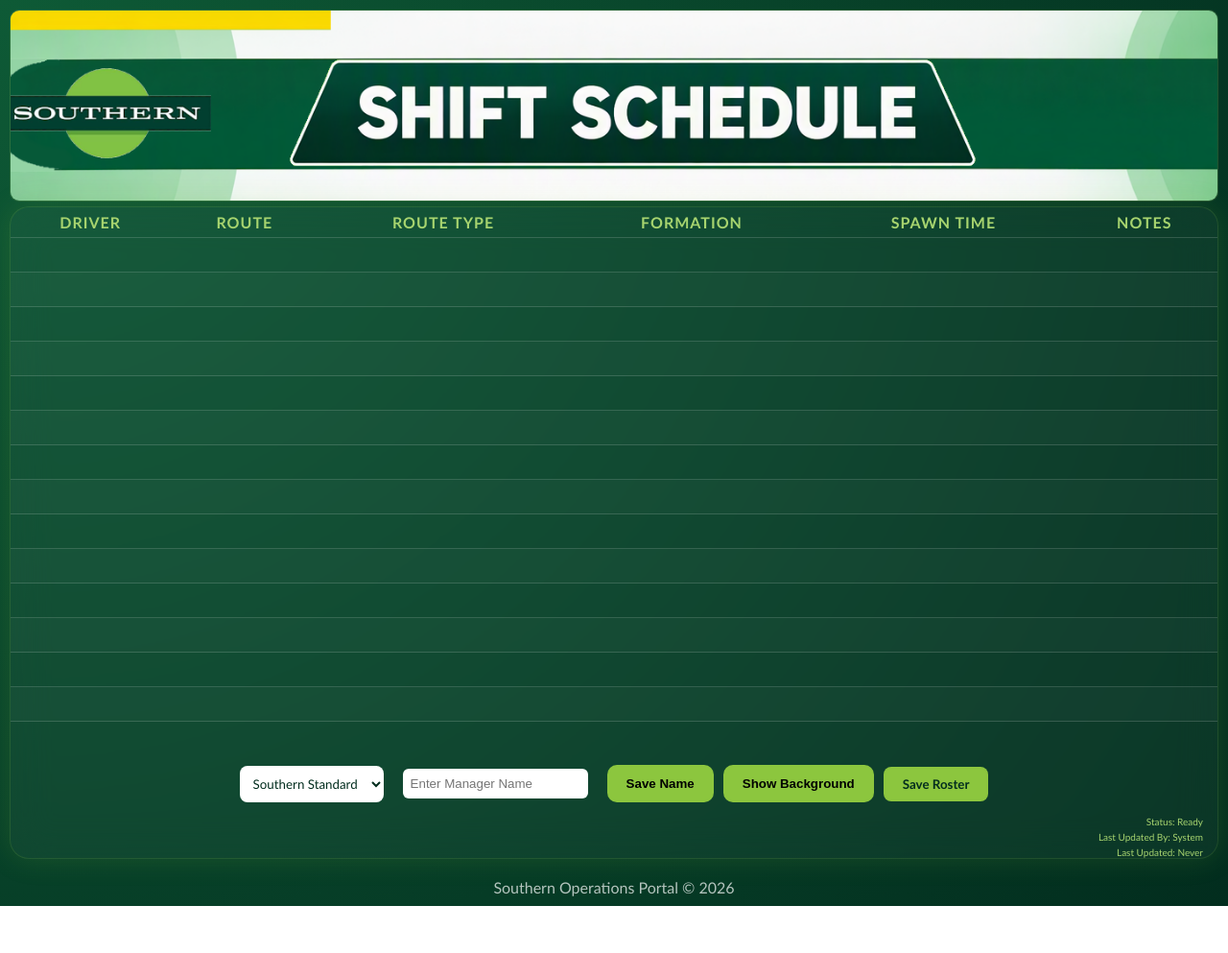
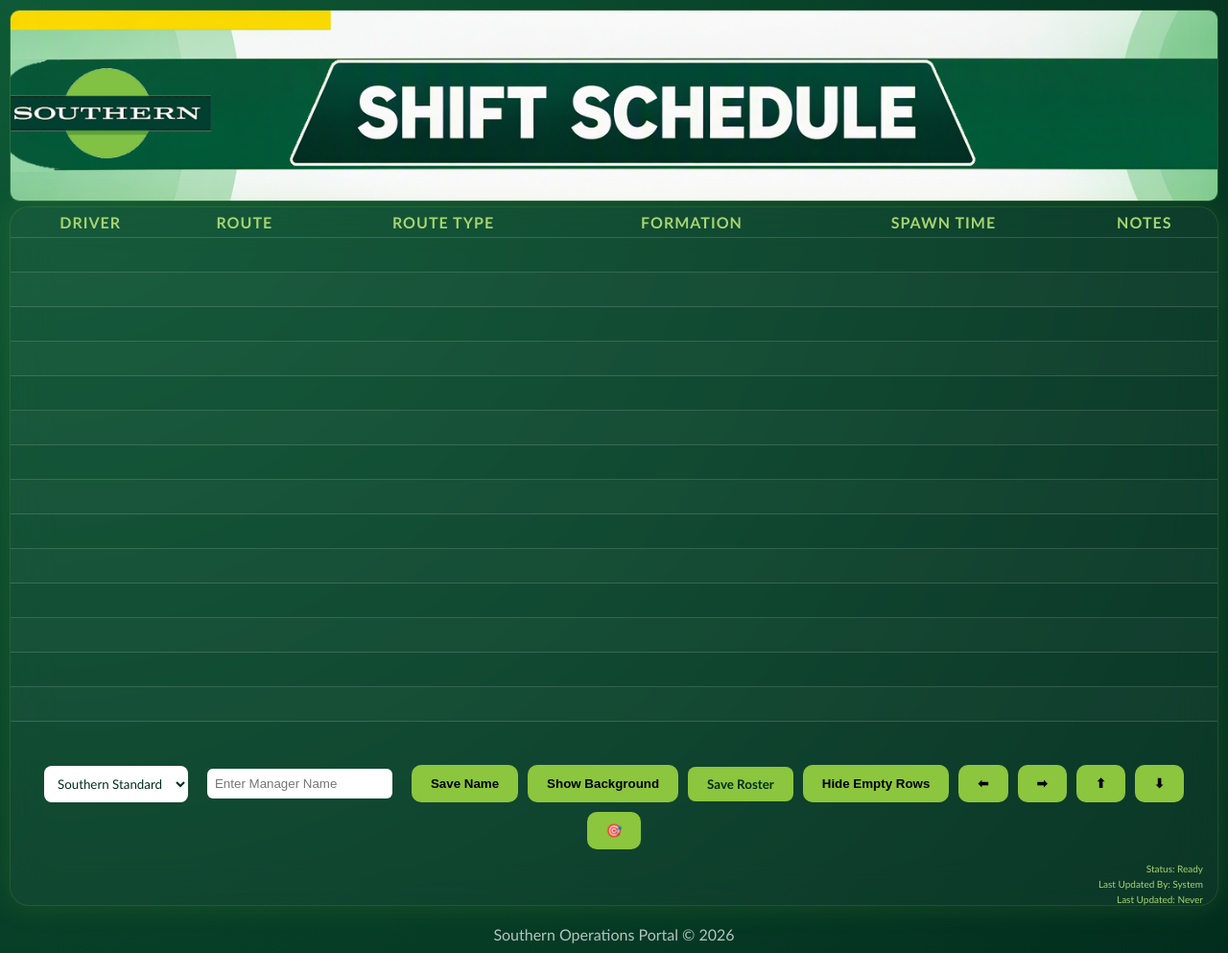
Before and after one commit to martyndyke-max/southern-operations-portal, a plain HTML site: page index.html in a window 1280 px wide. Shown: the whole page at 96% size. Before the commit the page ends 944 px from the top, so only its background shows below. Drawn offline with Linux system fonts and the light colour scheme; no server answers.

Commit message:
Enhance schedule management with new buttons
Added buttons to move overlay and hide empty rows.

```diff
--- a/index.html
+++ b/index.html
@@ -244,6 +244,20 @@
         Save Roster
     </button>
 
+    <button id="toggleRows">
+    Hide Empty Rows
+</button>
+
+<button id="moveLeft">⬅</button>
+
+<button id="moveRight">➡</button>
+
+<button id="moveUp">⬆</button>
+
+<button id="moveDown">⬇</button>
+
+<button id="resetOverlay">🎯</button>
+
 </div>
 
     <div id="saveStatus">
```
